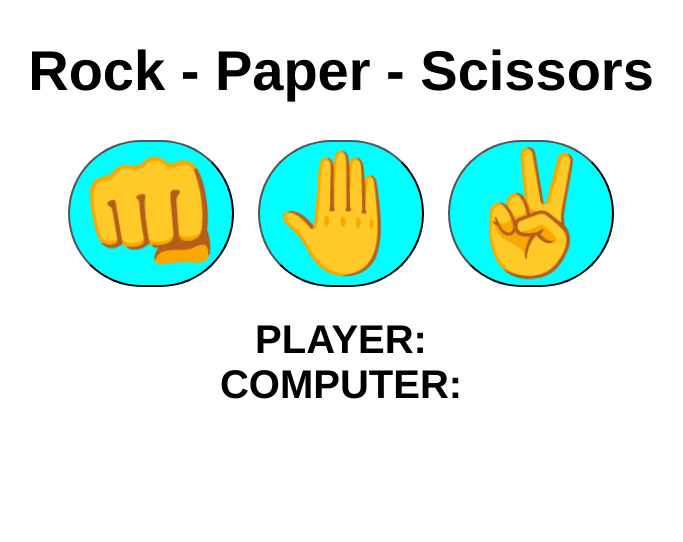
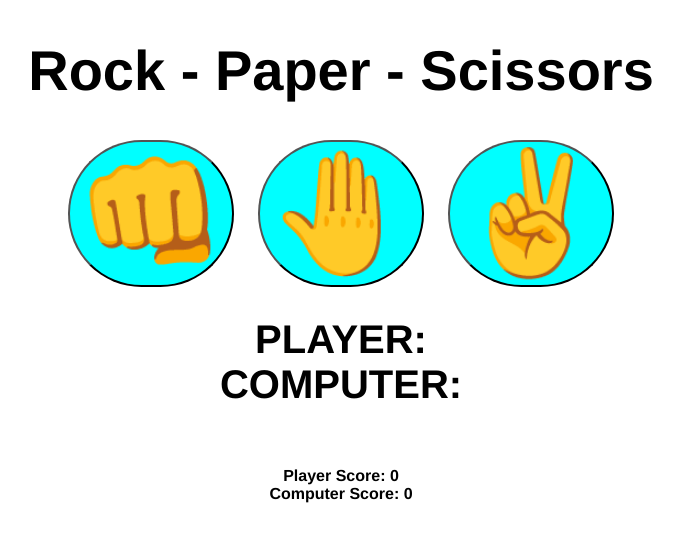
Before and after one commit to penguin248/rockPaperScissorsGame, a plain HTML site: page index.html in a window 1280 px wide. Shown: the whole page, without its empty margins (299-982 px from the left). Drawn offline with Linux system fonts and the light colour scheme.

Commit message:
minor changes

```diff
--- a/index.html
+++ b/index.html
@@ -15,10 +15,19 @@
       <button onclick="playGame('scissors')">✌️</button>
     </div>
 
-    <div id="playerDisplay">PLAYER: </div>
-    <div id="computerDisplay">COMPUTER: </div>
+    <div id="playerDisplay">PLAYER:</div>
+    <div id="computerDisplay">COMPUTER:</div>
     <div id="resultDisplay"></div>
 
+    <div class="scoreDisplay">
+      Player Score:
+      <span id="playerScoreDisplay">0</span>
+    </div>
+
+    <div class="scoreDisplay">
+      Computer Score:
+      <span id="computerScoreDisplay">0</span>
+    </div>
 
     <script src="index.js"></script>
   </body>
```
